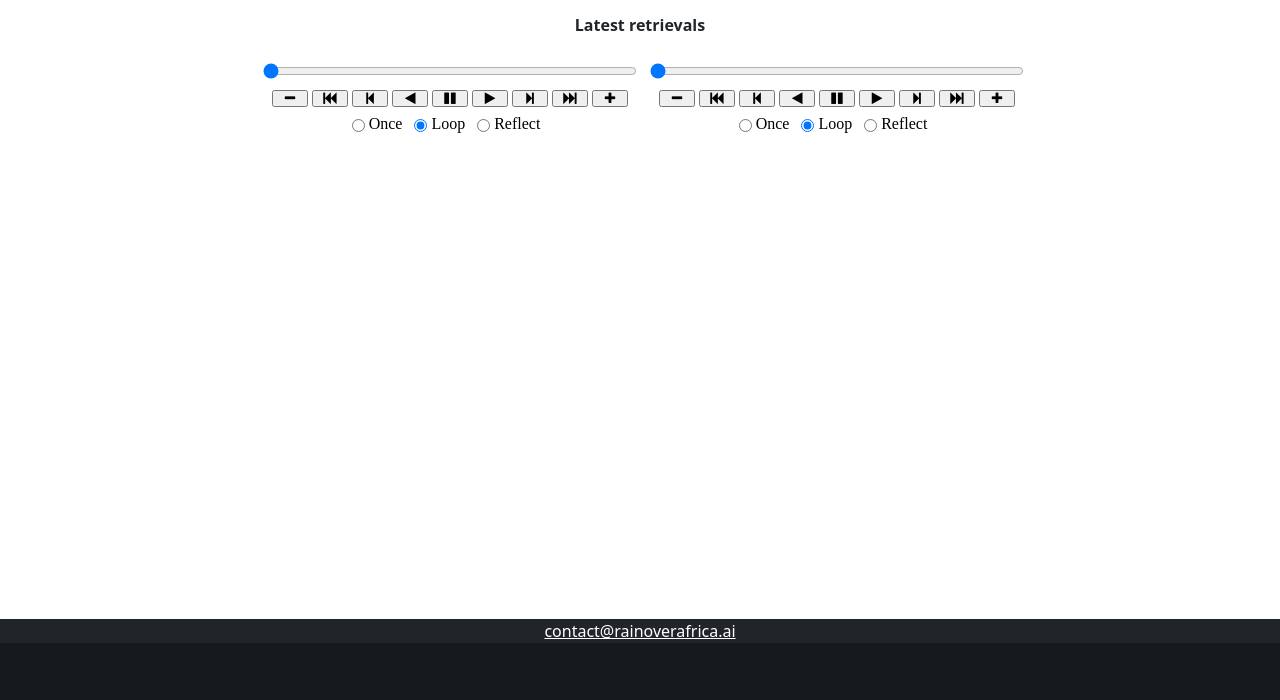
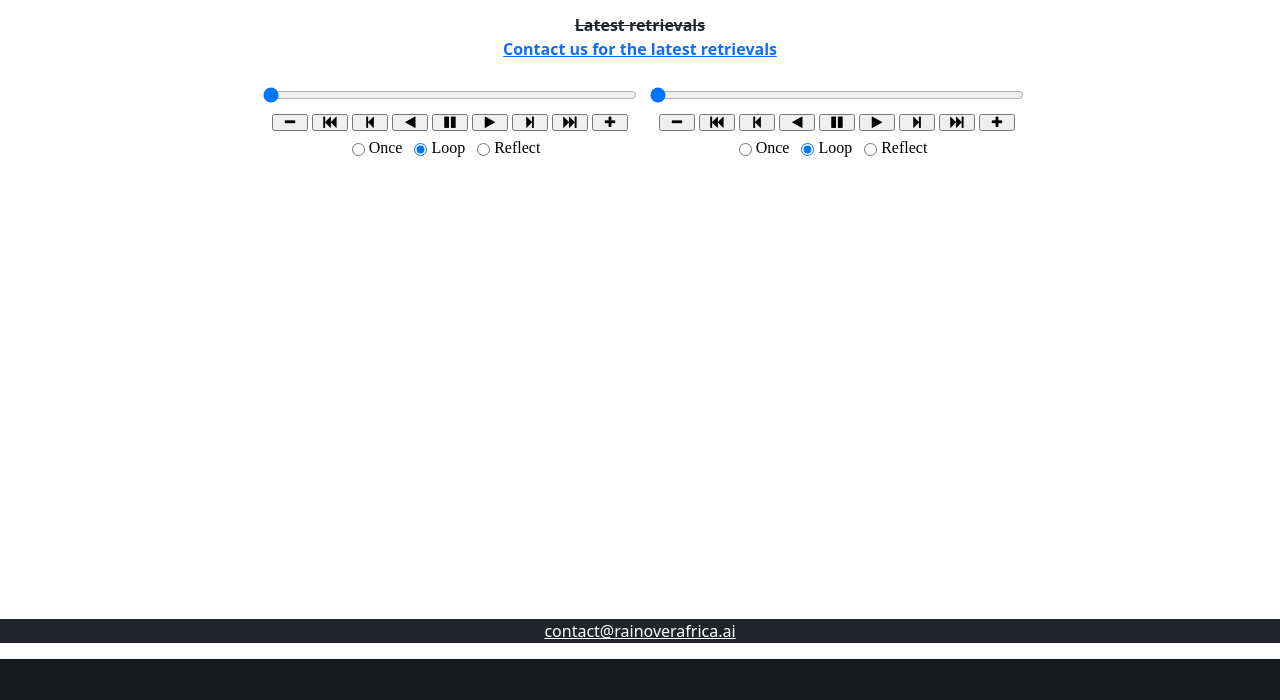
Before and after one commit to SEE-GEO/rainoverafrica, a plain HTML site: page index.html in a window 1280 px wide. Shown: the part 157-857 px from the top of the page. Drawn offline with nearby package versions, Linux system fonts and the light colour scheme.

Commit message:
Reflect current status

```diff
--- a/index.html
+++ b/index.html
@@ -35,7 +35,8 @@
                 <div class="text-center mt-5">
                     <h1>Rain over Africa</h1>
                     <p class="lead">Near-instantaneous retrievals by AI</p>
-                    <p><strong>Latest retrievals</strong></p>
+                    <p><strong><s>Latest retrievals</s></strong><br>
+                    <strong><a href="#contact">Contact us for the latest retrievals</a></strong></p>
                     <iframe id="posterior-mean" src="viz/posterior_mean.html" width="383" height="556"></iframe>
                     <iframe id="probability-precip" src="viz/probability_precip.html" width="383" height="556"></iframe>
                 </div>
```
